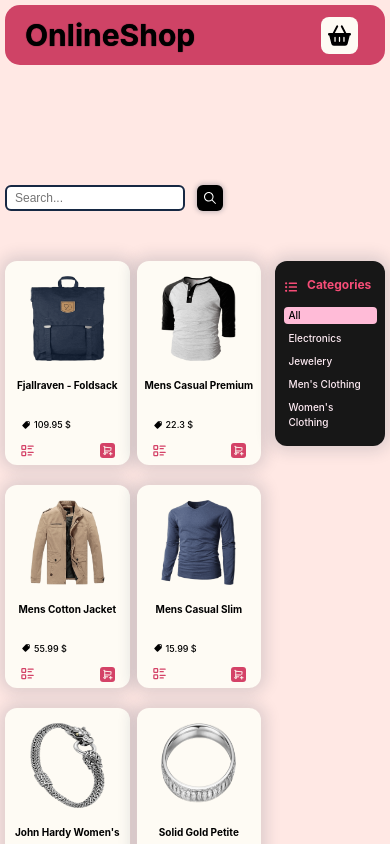
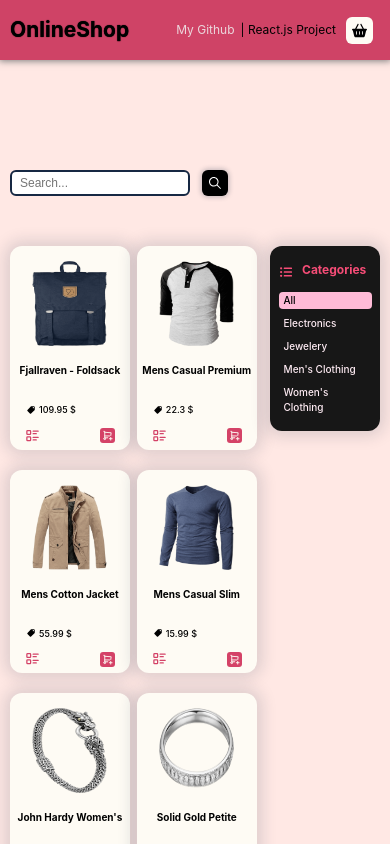
Before and after one commit to Soroush47/store-project, a React (Vite) app: page /products in a window 390 px wide. Shown: the top 844 px of the page. Built offline with nearby package versions, Linux system fonts and the light colour scheme.

Commit message:
position of header, has changed

```diff
--- a/src/components/Categories.module.css
+++ b/src/components/Categories.module.css
@@ -13,7 +13,7 @@
     padding: 20px;
     box-shadow: 0px 0px 15px 5px #16284325;
     position: sticky;
-    top: 17vh;
+    top: 120px;
 }
 
 .listIcon {
--- a/src/components/ProductsCard.module.css
+++ b/src/components/ProductsCard.module.css
@@ -116,7 +116,7 @@
     }
 }
 
-@media (max-width: 500px) {
+@media (max-width: 550px) {
     .container {
         border-radius: 12px;
         min-width: 112px;
--- a/src/components/Search.module.css
+++ b/src/components/Search.module.css
@@ -5,6 +5,7 @@
     display: flex;
     margin-bottom: 60px;
     align-items: center;
+    /* margin-top: 200px; */
 }
 
 .container input {
--- a/src/global.css
+++ b/src/global.css
@@ -7,7 +7,7 @@
     /* margin: auto;
     max-width: 1200px;
     min-height: 100vh; */
-    padding: 5px;
+    /* padding: 5px; */
     background-color: #ffe8e4;
 }
 
--- a/src/layout/Layout.jsx
+++ b/src/layout/Layout.jsx
@@ -15,15 +15,23 @@
                     <Link to="/products" className={styles.shop}>
                         OnlineShop
                     </Link>
-                    <Link to="/checkout">
-                        {!!totalItems && <span>{totalItems}</span>}
-                        <Basket className={styles.basket} />
-                    </Link>
+                    <div className={styles.myLink}>
+                        <a href="https://github.com/Soroush47" className={styles.a}>
+                            My Github
+                        </a>
+                        | React.js Project
+                        <Link to="/checkout" className={styles.basketButton}>
+                            {!!totalItems && <span>{totalItems}</span>}
+                            <Basket className={styles.basket} />
+                        </Link>
+                    </div>
                 </header>
-                {children}
+                <div className={styles.body}>{children}</div>
             </div>
             <footer className={styles.footer}>
-                <p>Developed by Soroush Ghasemi</p>
+                <p>
+                    Developed by <span>Soroush Ghasemi</span>
+                </p>
             </footer>
         </div>
     );
--- a/src/layout/Layout.module.css
+++ b/src/layout/Layout.module.css
@@ -2,23 +2,42 @@
     display: flex;
     flex-direction: column;
     justify-content: space-between;
-    margin: auto;
-    max-width: 1200px;
     min-height: 100vh;
 }
 
 .header {
-    position: relative;
-    /* width: 100%; */
+    position: fixed;
+    width: 100%;
     background-color: #cf4366; /*162843*/
-    border-radius: 15px;
-    padding: 0px 20px;
+    /* border-radius: 15px; */
+    padding: 0px 50px;
     color: #000; /*ff0055 ece5da fefbf4*/
     margin-bottom: 80px;
     display: flex;
     justify-content: space-between;
     align-items: center;
-    height: 60px;
+    height: 70px;
+    box-shadow: #7c7c7c 0px 0px 7px 1px;
+}
+
+.myLink {
+    display: flex;
+    align-items: center;
+    /* margin-right: 20px; */
+}
+
+.a {
+    color: #f1f1f1;
+    margin-right: 7px;
+    opacity: 85%;
+}
+
+.a:hover {
+    opacity: 100%;
+}
+
+.basketButton {
+    margin-left: 20px;
 }
 
 .shop {
@@ -55,8 +74,8 @@
 
 .header span {
     position: absolute;
-    right: 17px;
-    top: 4px;
+    right: 47px;
+    top: 7px;
     color: #fff;
     background-color: #000;
     border-radius: 14px;
@@ -66,7 +85,13 @@
     height: 21px;
     display: flex;
     justify-content: center;
-    align-items: center;
+    align-items: baseline;
+}
+
+.body {
+    margin: 170px auto 110px;
+    max-width: 1200px;
+    padding: 0px 10px;
 }
 
 .footer {
@@ -74,9 +99,59 @@
     justify-content: center;
     align-items: center;
     background-color: #cf4366;
-    border-radius: 15px;
+    /* border-radius: 15px; */
     padding: 0px 20px;
-    color: #000;
+    color: #f1f1f1;
     height: 60px;
     font-weight: 600;
+    width: 100%;
+    box-shadow: #9b9b9b 0px 0px 7px 1px;
 }
+
+.footer span {
+    color: #000000;
+}
+
+@media (max-width: 550px) {
+    .header {
+        padding: 0px 10px;
+        height: 60px;
+    }
+
+    .myLink {
+        font-size: 12px;
+    }
+
+    .a {
+        margin-right: 6px;
+    }
+
+    .basketButton {
+        margin-left: 10px;
+    }
+
+    .shop {
+        font-size: 25px;
+    }
+
+    .basket {
+        font-size: 27px;
+        padding: 6px;
+        border-radius: 6px;
+    }
+
+    .header span {
+        position: absolute;
+        right: 8px;
+        top: 7px;
+        font-size: 11px;
+        width: 18px;
+        height: 18px;
+    }
+}
+
+@media (max-width: 390px) {
+    .shop {
+        font-size: 21px;
+    }
+}
```
